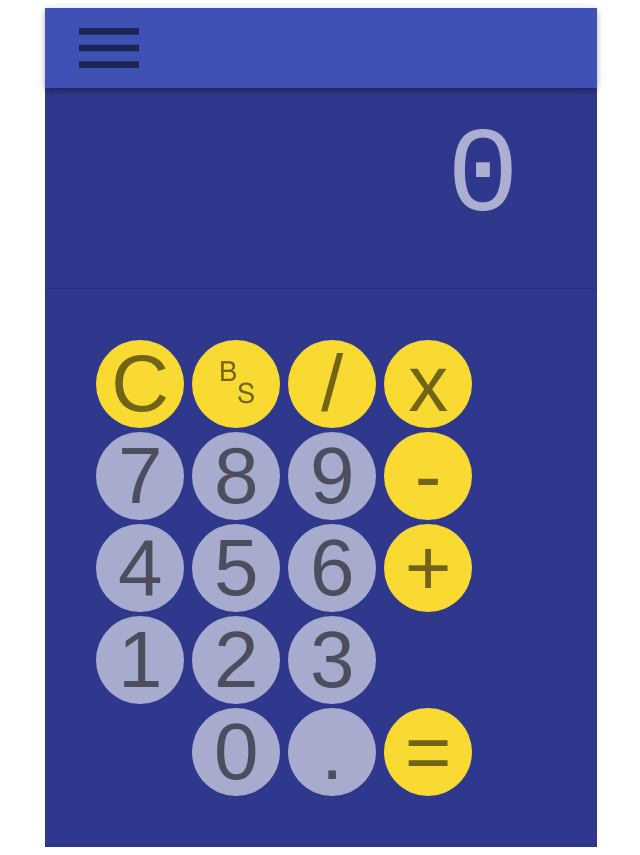
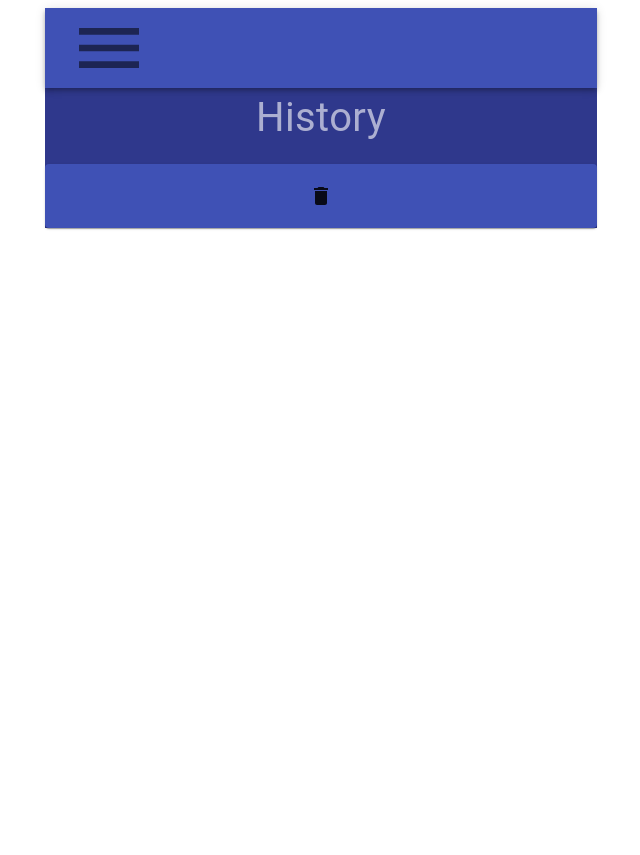
Before and after one commit to jiruan/calc1234, a React (Create React App) app: page /history in a window 1280 px wide. Shown: the whole page, without its empty margins (319-959 px from the left). After the commit the page ends 800 px from the top, so only its background shows below. Built offline with nearby package versions, Linux system fonts and the light colour scheme; what bigeval would draw is missing.

Commit message:
got history more or less working

```diff
--- a/src/App.jsx
+++ b/src/App.jsx
@@ -1,10 +1,12 @@
-import React from 'react';
+import React, { useEffect } from 'react';
 import { BrowserRouter as Router, Switch, Route } from 'react-router-dom';
 import { Container, Divider, Box, makeStyles } from '@material-ui/core';
 
 import TopNav from './components/TopNav';
 import DisplayScreen from './components/DisplayScreen';
 import ButtonPad from './components/ButtonPad';
+import History from './components/History';
+import { resetHistory } from './util/history';
 
 const useStyles = makeStyles({
   root: {
@@ -19,6 +21,8 @@ const useStyles = makeStyles({
 
 function App() {
   const styleClass = useStyles();
+
+  useEffect(resetHistory, []);
 
   return (
     <Router>
@@ -35,6 +39,10 @@ function App() {
                 This is Jimmy Ruan's submission to the Front End Developer Challenge.
                 It is a basic calculator app.
               </p>
+            </Route>
+
+            <Route path='/history'>
+              <History />
             </Route>
 
             {/**
--- /dev/null
+++ b/src/components/History.jsx
@@ -0,0 +1,73 @@
+import React, { useState } from 'react';
+import { Typography, Paper, Button, Container } from '@material-ui/core';
+import { makeStyles } from '@material-ui/styles';
+import DeleteIcon from '@material-ui/icons/Delete';
+
+import { getHistory, resetHistory } from '../util/history';
+
+const useStyle = makeStyles({
+  root: {
+    textAlign: 'center',
+    fontSize: '5vh',
+    height: '100%',
+    color: '#acafd1',
+  },
+  box: {
+    fontSize: '3vh',
+    color: '#b8bbdd',
+    backgroundColor: '#3f51b5',
+    paddingLeft: '1rem',
+    paddingRight: '1rem',
+    marginTop: '1rem',
+    marginBottom: '1rem',
+  },
+  trash: {
+    height: '8vh',
+    display: 'flex',
+    justifyContent: 'center',
+  },
+  button: {
+    width: '100%',
+  },
+});
+
+function History () {
+  const styleClass = useStyle();
+  const [calcHistory, setHistory] = useState(getHistory());
+  // only here to trigger re-render when history is wiped
+
+  const wipe = () => {
+    resetHistory();
+    setHistory([]);
+  };
+
+  let histories;
+
+  if(calcHistory && Array.isArray(calcHistory)) {
+    histories = calcHistory.map(({q, a, t}) => (
+      <Paper elevation={1} className={styleClass.box} key={t}>
+        {q + ' = ' + a}
+      </Paper>
+    ));
+  }
+
+  return (
+    <>
+      <Typography className={styleClass.root}>
+        History
+      </Typography>
+
+      {histories}
+
+      <Paper elevation={1} className={styleClass.box}>
+        <Container className={styleClass.trash}>
+          <Button onClick={wipe} className={styleClass.button}>
+            <DeleteIcon />
+          </Button>
+        </Container>
+      </Paper>
+    </>
+  );
+}
+
+export default History;
--- a/src/components/OpButton.jsx
+++ b/src/components/OpButton.jsx
@@ -22,7 +22,7 @@ opButtonStyle.button = Object.assign(opButtonStyle.button, keyFontSize);
 
 const useStyle = makeStyles(opButtonStyle);
 
-function CalcButton ({ children, func }) {
+function OpButton ({ children, func }) {
   const dispatch = useDispatch();
   const styleClass = useStyle();
 
@@ -39,4 +39,4 @@ function CalcButton ({ children, func }) {
   );
 }
 
-export default CalcButton;
+export default OpButton;
--- a/src/components/TopNav.jsx
+++ b/src/components/TopNav.jsx
@@ -40,7 +40,7 @@ function TopNav () {
       </AppBar>
       <Menu
         classes={{paper: styleClass.menu}}
-        transition={Fade}
+        TransitionComponent={Fade}
         anchorEl={menuOpen}
         open={Boolean(menuOpen)}
         onClose={closeHandler}
@@ -48,6 +48,11 @@ function TopNav () {
         <MenuItem onClick={closeHandler} classes={{root: styleClass.menuItem}}>
           <Link replace to='/' style={{textDecoration: 'none', color: '#b8bbdd'}}>
             <b>Calculator</b>
+          </Link>
+        </MenuItem>
+        <MenuItem onClick={closeHandler} classes={{root: styleClass.menuItem}}>
+          <Link replace to='/history' style={{textDecoration: 'none', color: '#b8bbdd'}}>
+            <b>History</b>
           </Link>
         </MenuItem>
         <Divider />
--- a/src/reducers/ExpReducer.jsx
+++ b/src/reducers/ExpReducer.jsx
@@ -1,4 +1,6 @@
 import BigEval from 'bigeval'; // https://www.npmjs.com/package/bigeval
+
+import { addHistory } from '../util/history';
 
 const evaluator = new BigEval();
 
@@ -33,7 +35,7 @@ function ExpReducer(state = initState, action = null) {
   }
 
   if(action.type === 'EVAL') {
-    if(state.exp === '') {
+    if(state.exp === '') { // nothing to eval
       return {
         exp: '',
         shouldResize: false,
@@ -42,12 +44,14 @@ function ExpReducer(state = initState, action = null) {
 
     let convertedStr = state.exp;
 
+    // insert more substitution and sanitization here
     convertedStr = convertedStr.replace(multiplyConversionRegex, '*');
-
-    console.log(convertedStr);
 
     let evaledExp = String(evaluator.exec(convertedStr));
     evaledExp = evaledExp === '0' ? '' : evaledExp;
+
+    // add history to localStorage
+    addHistory(convertedStr, evaledExp);
 
     return {
       exp: evaledExp,
--- /dev/null
+++ b/src/util/history.js
@@ -0,0 +1,42 @@
+/**
+ * History format {
+ *  q: the expression
+ *  a: the result
+ *  t: the timestamp the evaluation is made; used as keys mainly
+ * }
+*/
+
+export function addHistory(expr, res) {
+  const newEntry = {
+    q: expr,
+    a: res === '' ? '0' : res,
+    t: (new Date()).getTime(),
+  };
+
+  let pastHistory = JSON.parse(window.localStorage.getItem('history'));
+
+  if(pastHistory.length === 0) { // history is empty; just add the new entry in
+    pastHistory = pastHistory.concat(newEntry);
+  } else {
+    const { a, q } = pastHistory[pastHistory.length - 1];
+
+    if(a !== res || q !== expr) {
+      // ensures that there is no consecutive duplicate entries
+      if(pastHistory.length >= 10) {
+        pastHistory = pastHistory.slice(1, 10); // limit history to only 15 entries
+      }
+
+      pastHistory = pastHistory.concat(newEntry);
+    }
+  }
+
+  window.localStorage.setItem('history', JSON.stringify(pastHistory));
+}
+
+export function getHistory() {
+  return JSON.parse(window.localStorage.getItem('history'));
+}
+
+export function resetHistory() {
+  window.localStorage.setItem('history', JSON.stringify([]));
+}
--- a/src/util/keyConfig.js
+++ b/src/util/keyConfig.js
@@ -25,6 +25,7 @@ const keyType = [
 
 // configure the function to execute when the key is pressed here
 // spacers need no function and thus has 'null'
+// '=' also need no function since it must use its own special function
 const keyFunc = [
   [clear,  pop,   append, append],
   [append, append, append, append],
```
